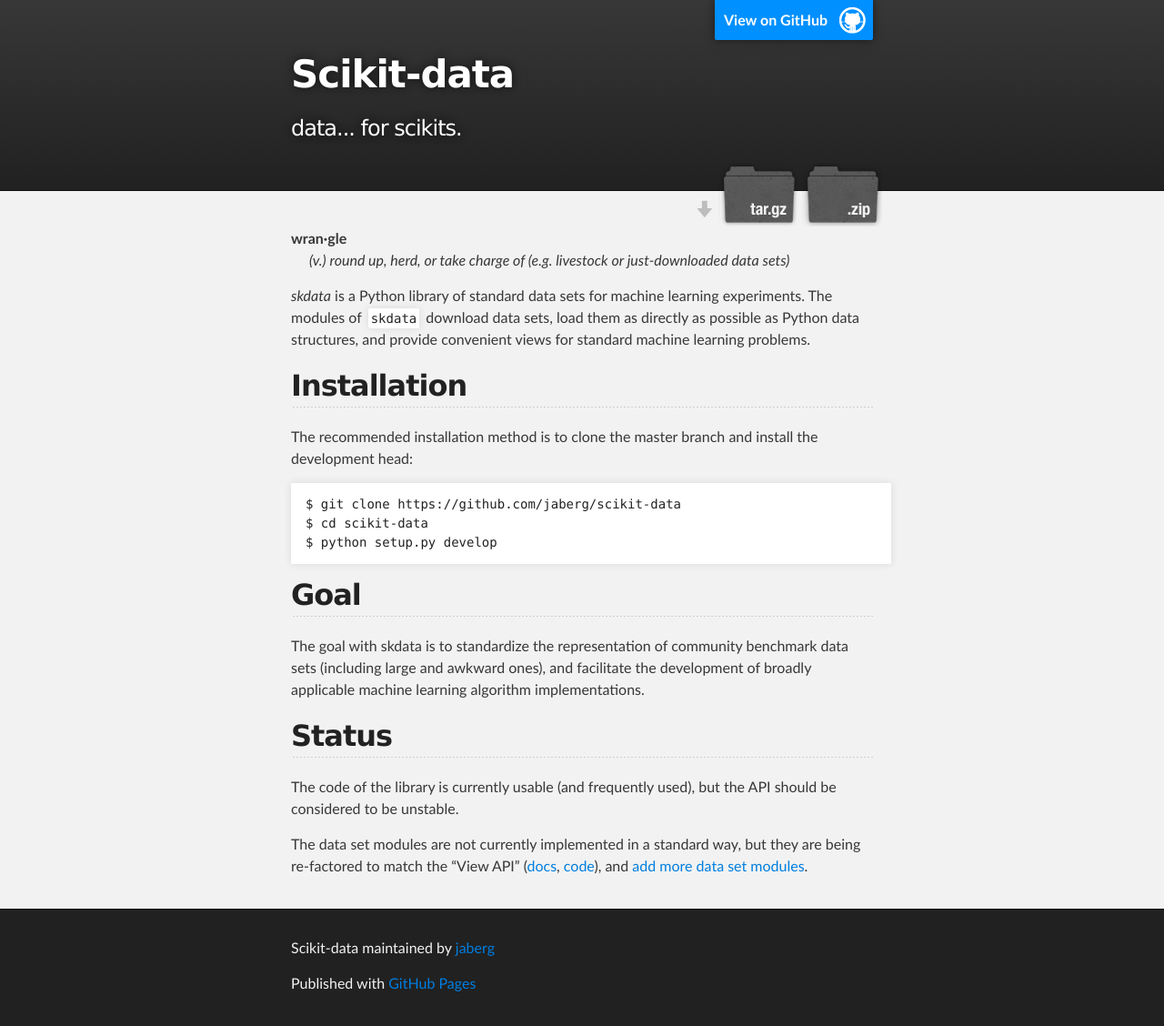
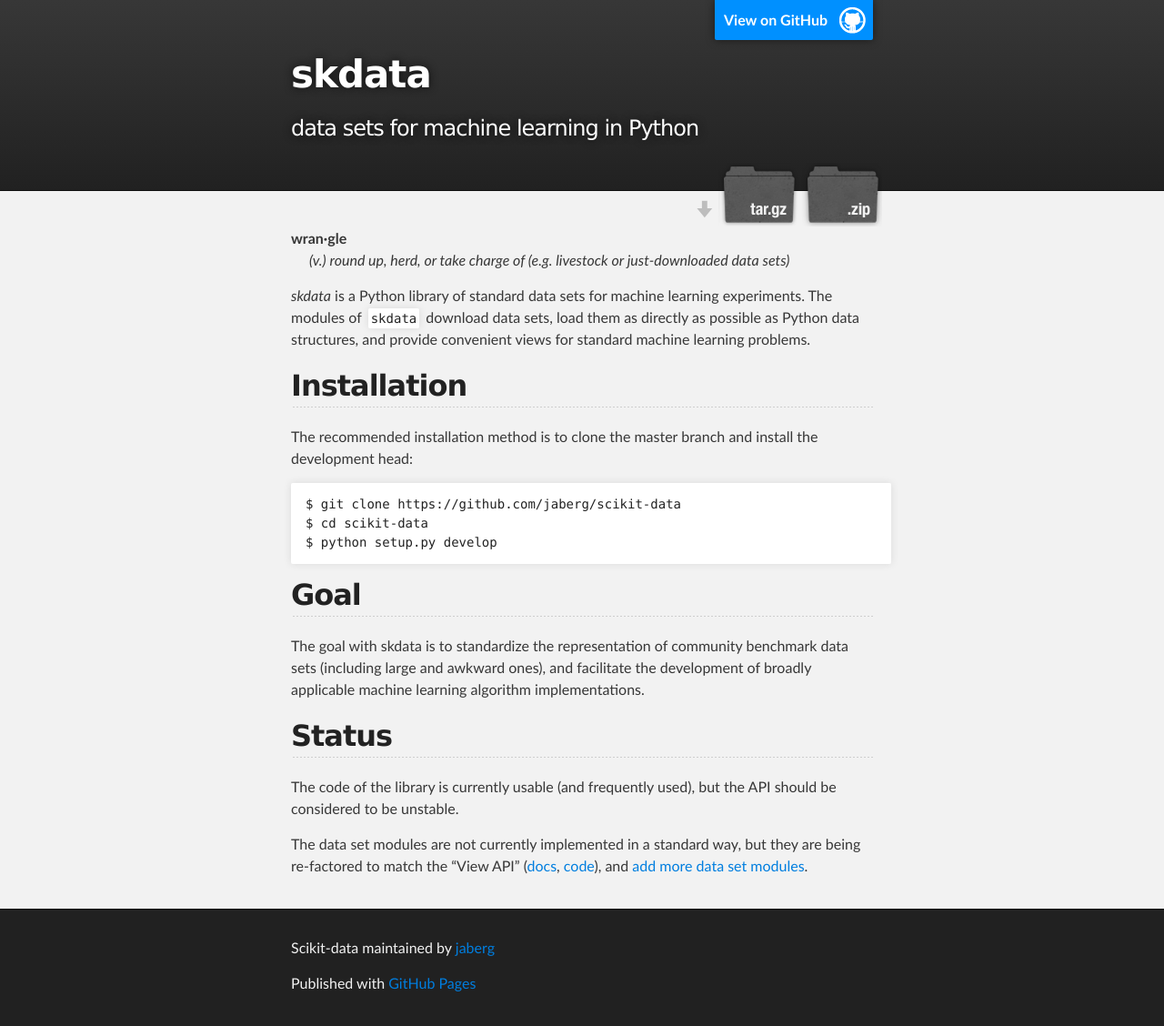
Before and after one commit to jaberg/skdata, a Jekyll site: the page built from index.markdown, in a window 1280 px wide. Shown: the whole page at 91% size. Built offline with Jekyll 4.4.1, drawn with Linux system fonts in a browser that asks for light colours.

Commit message:
updated banner

```diff
--- a/_layouts/default.html
+++ b/_layouts/default.html
@@ -17,8 +17,8 @@
         <header class="inner">
           <a id="forkme_banner" href="https://github.com/jaberg/scikit-data">View on GitHub</a>
 
-          <h1 id="project_title">Scikit-data</h1>
-          <h2 id="project_tagline">data... for scikits.</h2>
+          <h1 id="project_title">skdata</h1>
+          <h2 id="project_tagline">data sets for machine learning in Python</h2>
 
             <section id="downloads">
               <a class="zip_download_link" href="https://github.com/jaberg/scikit-data/zipball/master">Download this project as a .zip file</a>
```
